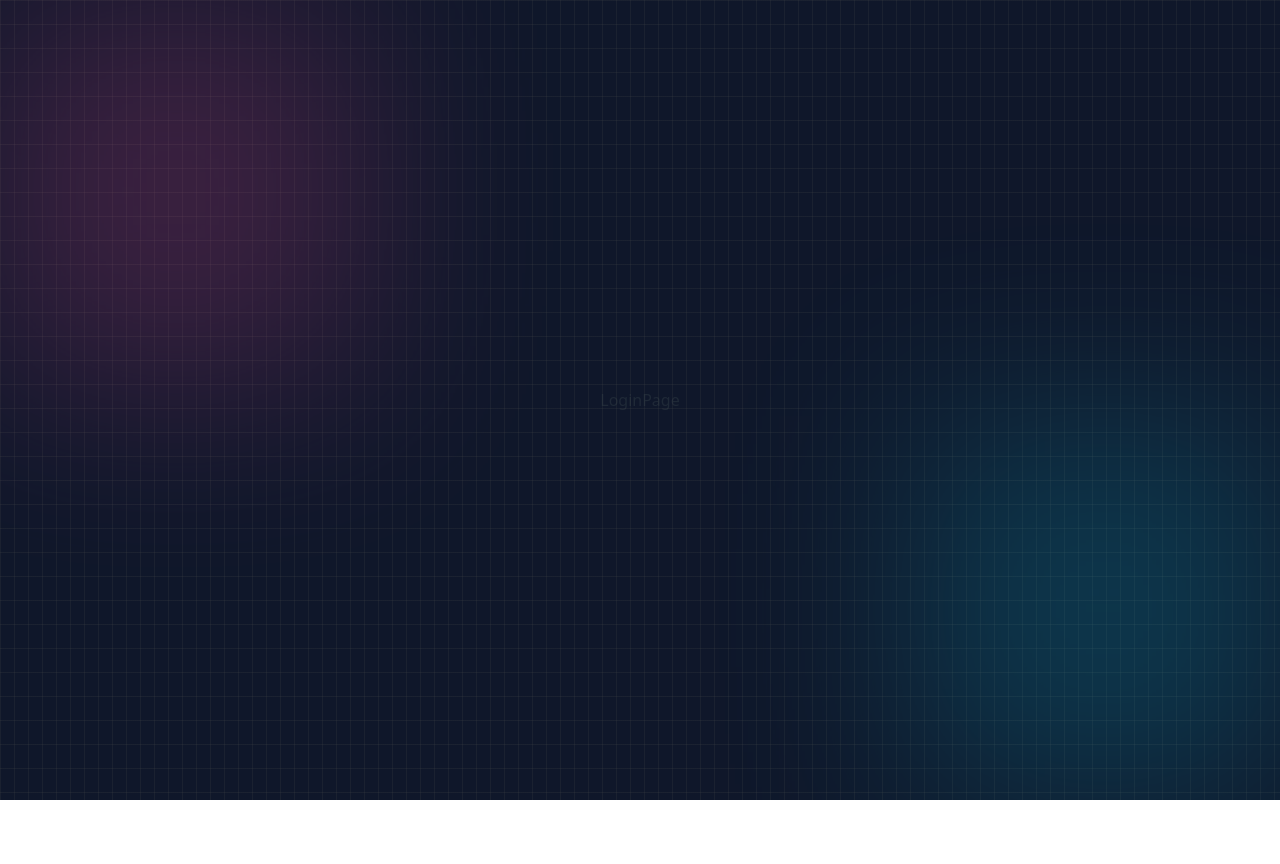
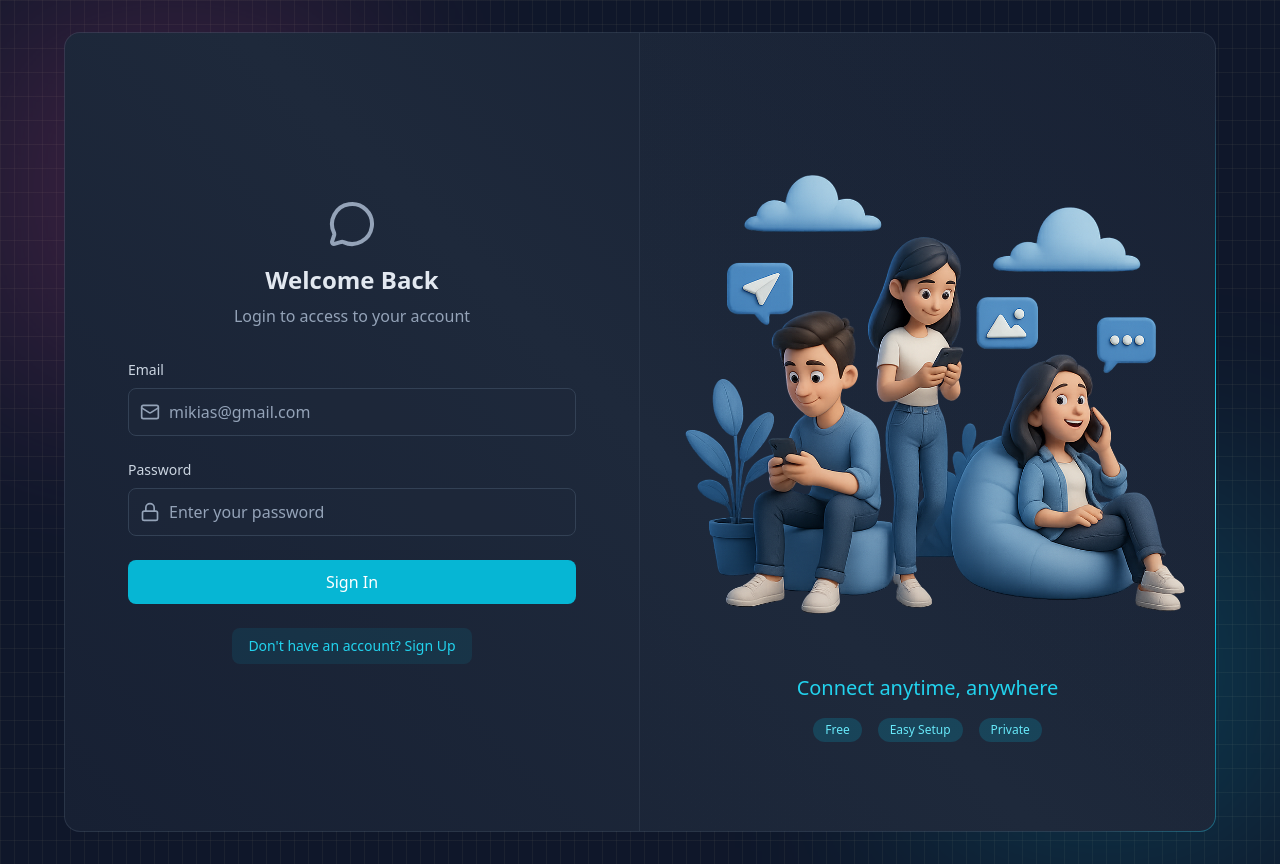
Before and after one commit to Miki-714/chatify, a React app in the folder frontend/: page /login in a window 1280 px wide. Before the commit the page ends 800 px from the top, so only its background shows below. Built offline with nearby package versions, Linux system fonts and the light colour scheme; no server answers; the HTML template or start-up script is replaced by a standard one.

Commit message:
login and logout implemented

```diff
--- a/frontend/src/pages/ChatPage.jsx
+++ b/frontend/src/pages/ChatPage.jsx
@@ -1,7 +1,14 @@
 import React from "react";
+import { useAuthStore } from "../store/useAuthStore";
 
 function ChatPage() {
-  return <div>ChatPage</div>;
+  const { logout } = useAuthStore();
+  return (
+    <div className="z-10">
+      ChatPage
+      <button onClick={logout}>logout</button>
+    </div>
+  );
 }
 
 export default ChatPage;
--- a/frontend/src/pages/LoginPage.jsx
+++ b/frontend/src/pages/LoginPage.jsx
@@ -1,7 +1,131 @@
-import React from "react";
+import { useState } from "react";
+import { useAuthStore } from "../store/useAuthStore";
+import BorderAnimatedContainer from "../components/BorderAnimatedContainer";
+import {
+  MessageCircleIcon,
+  LockIcon,
+  MailIcon,
+  UserIcon,
+  LoaderIcon,
+} from "lucide-react";
+import { Link } from "react-router";
 
 function LoginPage() {
-  return <div>LoginPage</div>;
+  const [formData, setFormData] = useState({
+    email: "",
+    password: "",
+  });
+  const { login, isLoggingIn } = useAuthStore();
+
+  const handleSubmit = (e) => {
+    e.preventDefault();
+    login(formData);
+  };
+  return (
+    <div className="w-full flex items-center justify-center p-4 bg-slate-900">
+      <div className="relative w-full max-w-6xl md:h-[800px] h-[650px]">
+        <BorderAnimatedContainer>
+          <div className="w-full flex flex-col md:flex-row">
+            {/* FORM CLOUMN - LEFT SIDE */}
+            <div className="md:w-1/2 p-8 flex items-center justify-center md:border-r border-slate-600/30">
+              <div className="w-full max-w-md">
+                {/* HEADING TEXT */}
+                <div className="text-center mb-8">
+                  <MessageCircleIcon className="w-12 h-12 mx-auto text-slate-400 mb-4" />
+                  <h2 className="text-2xl font-bold text-slate-200 mb-2">
+                    Welcome Back
+                  </h2>
+                  <p className="text-slate-400">
+                    Login to access to your account
+                  </p>
+                </div>
+
+                {/* FORM */}
+                <form onSubmit={handleSubmit} className="space-y-6">
+                  {/* EMAIL INPUT */}
+                  <div>
+                    <label className="auth-input-label">Email</label>
+                    <div className="relative">
+                      <MailIcon className="auth-input-icon" />
+
+                      <input
+                        type="email"
+                        value={formData.email}
+                        onChange={(e) =>
+                          setFormData({ ...formData, email: e.target.value })
+                        }
+                        className="input"
+                        placeholder="mikias@gmail.com"
+                      />
+                    </div>
+                  </div>
+
+                  {/* PASSWORD INPUT */}
+                  <div>
+                    <label className="auth-input-label">Password</label>
+                    <div className="relative">
+                      <LockIcon className="auth-input-icon" />
+
+                      <input
+                        type="password"
+                        value={formData.password}
+                        onChange={(e) =>
+                          setFormData({ ...formData, password: e.target.value })
+                        }
+                        className="input"
+                        placeholder="Enter your password"
+                      />
+                    </div>
+                  </div>
+
+                  {/* SUBMIT BUTTON */}
+                  <button
+                    className="auth-btn"
+                    type="submit"
+                    disabled={isLoggingIn}
+                  >
+                    {isLoggingIn ? (
+                      <LoaderIcon className="w-full h-5 animate-spin text-center" />
+                    ) : (
+                      "Sign In"
+                    )}
+                  </button>
+                </form>
+
+                <div className="mt-6 text-center">
+                  <Link to="/signup" className="auth-link">
+                    Don't have an account? Sign Up
+                  </Link>
+                </div>
+              </div>
+            </div>
+
+            {/* FORM ILLUSTRATION - RIGHT SIDE */}
+            <div className="hidden md:w-1/2 md:flex items-center justify-center p-6 bg-gradient-to-bl from-slate-800/20 to-transparent">
+              <div>
+                <img
+                  src="/login.png"
+                  alt="People using mobile devices"
+                  className="w-full h-auto object-contain"
+                />
+                <div className="mt-6 text-center">
+                  <h3 className="text-xl font-medium text-cyan-400">
+                    Connect anytime, anywhere
+                  </h3>
+
+                  <div className="mt-4 flex justify-center gap-4">
+                    <span className="auth-badge">Free</span>
+                    <span className="auth-badge">Easy Setup</span>
+                    <span className="auth-badge">Private</span>
+                  </div>
+                </div>
+              </div>
+            </div>
+          </div>
+        </BorderAnimatedContainer>
+      </div>
+    </div>
+  );
 }
 
 export default LoginPage;
--- a/frontend/src/store/useAuthStore.js
+++ b/frontend/src/store/useAuthStore.js
@@ -6,6 +6,7 @@
   authUser: null,
   isCheckingAuth: true,
   isSigningUp: false,
+  isLoggingIn: false,
 
   checkAuth: async () => {
     try {
@@ -18,6 +19,7 @@
       set({ isCheckingAuth: false });
     }
   },
+
   signup: async (Data) => {
     set({ isSigningUp: true });
     try {
@@ -31,4 +33,29 @@
       set({ isSigningUp: false });
     }
   },
+
+  login: async (Data) => {
+    set({ isLoggingIn: true });
+    try {
+      const res = await axiosInstance.post("/auth/login", Data);
+      set({ authUser: res.data });
+
+      toast.success("Logged in successfully");
+    } catch (error) {
+      toast.error(error.response.data.message);
+    } finally {
+      set({ isLoggingIn: false });
+    }
+  },
+
+  logout: async () => {
+    try {
+      await axiosInstance.post("/auth/logout");
+      set({ authUser: null });
+      toast.success("Logged out successfully");
+    } catch (error) {
+      toast.error("Error logging out");
+      console.log("Logout error:", error);
+    }
+  },
 }));
```
